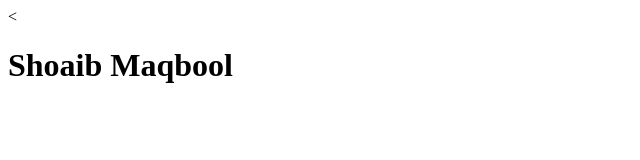
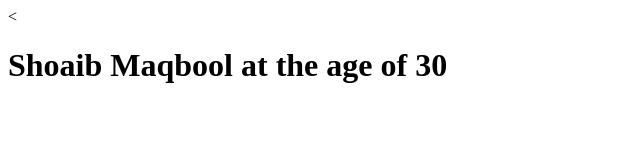
Before and after one commit to shoaibmaqbool950/BootCamponline, a plain HTML site: page index.html in a window 1280 px wide. Shown: the whole page, without its empty margins (0-640 px from the left). Drawn offline with Linux system fonts and the light colour scheme.

Commit message:
Update index.html
added age

```diff
--- a/index.html
+++ b/index.html
@@ -5,6 +5,6 @@
     <title></title>
   </head>
   <body>
-<<h1>Shoaib Maqbool</h1>
+<<h1>Shoaib Maqbool at the age of 30</h1>
   </body>
 </html>
```
